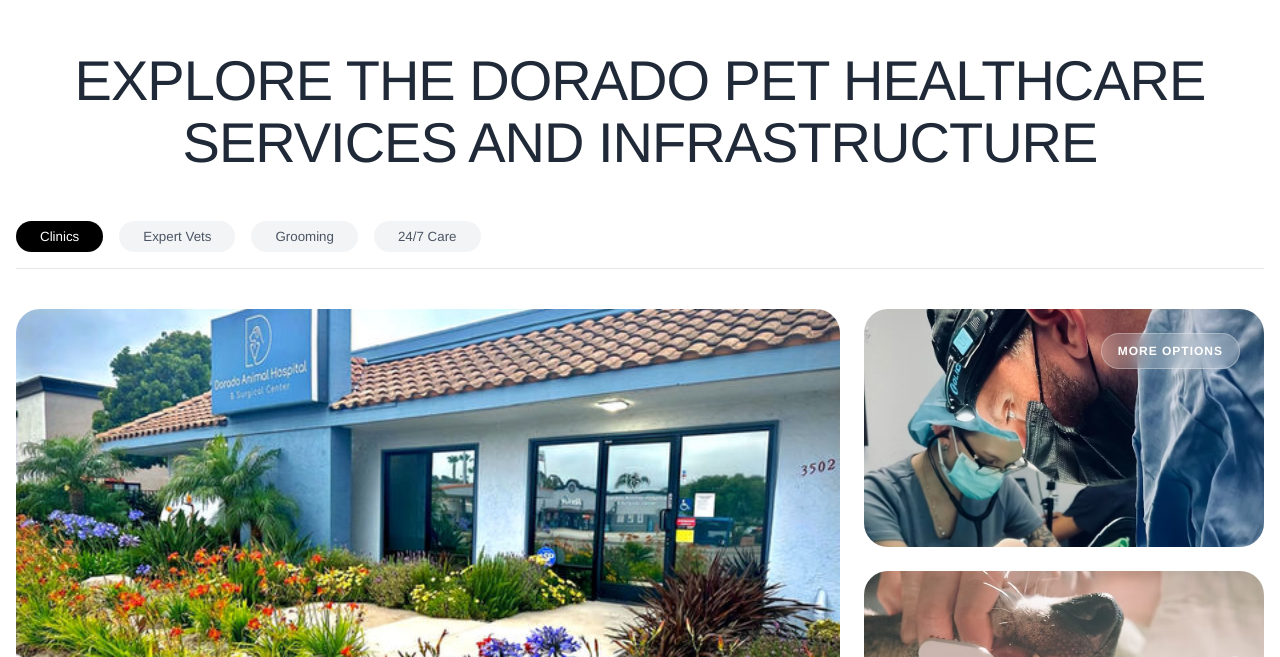
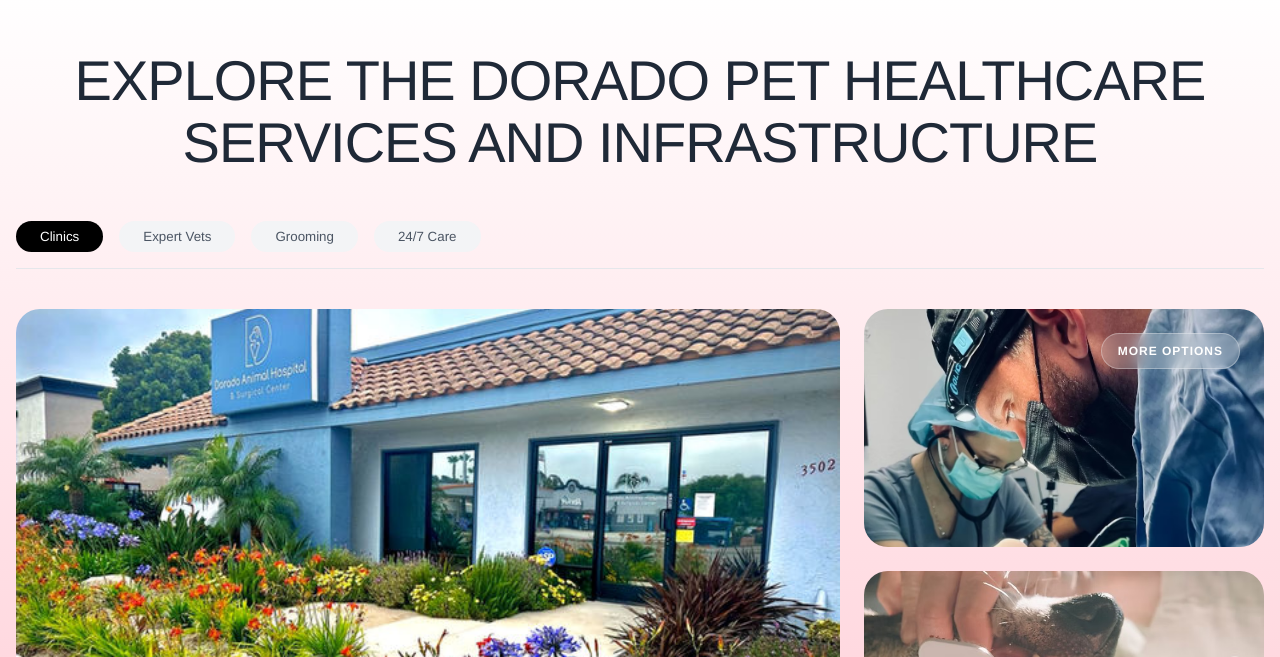
Before and after one commit to Maniinotmoney/blacksheep-dorado, a React (Vite) app: page / in a window 1280 px wide. Shown: the part 4083-4740 px from the top of the page. Built offline with nearby package versions, Linux system fonts and the light colour scheme.

Commit message:
Update Infrastructure.css

```diff
--- a/src/css/Infrastructure.css
+++ b/src/css/Infrastructure.css
@@ -1,7 +1,7 @@
 /* Infrastructure.css */
 .infra-section {
     padding: 4rem 0;
-    background-color: #fff;
+    background: linear-gradient(to bottom, #fff, var(--primary-fade));
 }
 
 @media (max-width: 768px) {
```
